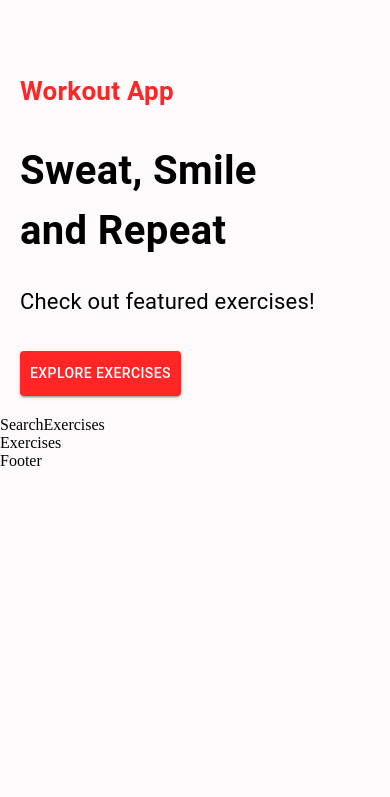
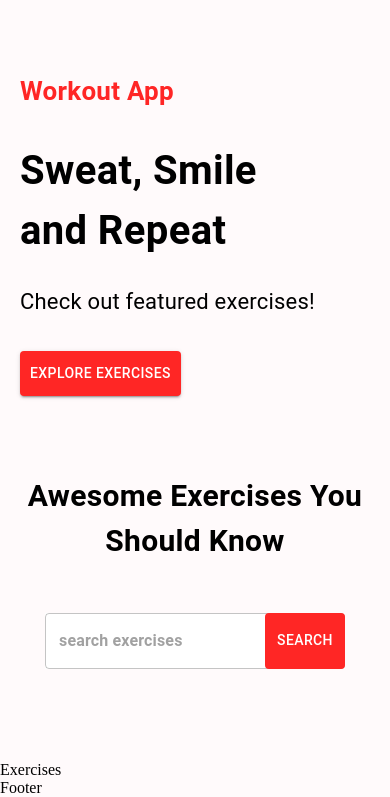
Before and after one commit to maddc0de/exercise-trove, a React app in the folder frontend/: page / in a window 390 px wide. Shown: the part 90-887 px from the top of the page. Before the commit the page ends 844 px from the top, so only its background shows below. Built offline with nearby package versions, Linux system fonts and the light colour scheme.

Commit message:
add styling to SearchExercises component  and use additional style property, sx, from material ui to make it responsive to smaller and larger devices

```diff
--- a/frontend/src/app/App.css
+++ b/frontend/src/app/App.css
@@ -82,11 +82,6 @@ body {
   transform: scale(1.1, 1.1);
 }
 
-.search-btn:hover {
-  color: #FF2625 !important;
-  border: 1px solid #FF2625 !important;
-}
-
 .exercise-video {
   display: flex;
   flex-direction: column;
@@ -112,10 +107,6 @@ body {
     position: static !important;
   }
 
-  .hero-banner-img {
-    display: none;
-  }
-
   .exercise-card {
     width: 320px;
   }
--- a/frontend/src/components/banner/Banner.js
+++ b/frontend/src/components/banner/Banner.js
@@ -1,5 +1,5 @@
 import React from 'react'
-import { Box, Stack, Typography, Button } from '@mui/material';
+import { Box, Typography, Button } from '@mui/material';
 import BannerImage from '../../assets/images/banner.png'
 import './Banner.css';
 
--- a/frontend/src/components/searchExercises/SearchExercises.css
+++ b/frontend/src/components/searchExercises/SearchExercises.css
@@ -0,0 +1,4 @@
+.search-btn:hover {
+  color: #FF2625 !important;
+  border: 1px solid #FF2625 !important;
+}
--- a/frontend/src/components/searchExercises/SearchExercises.js
+++ b/frontend/src/components/searchExercises/SearchExercises.js
@@ -1,9 +1,42 @@
-import React from 'react'
+import React, { useEffect, useState } from 'react';
+import { Box, Button, Stack, TextField, Typography } from '@mui/material';
 import './SearchExercises.css';
 
 const SearchExercises = () => {
   return (
-    <div>SearchExercises</div>
+    <Stack alignItems="center" mt="37px" justifyContent="center" p="20px">
+      <Typography fontWeight="700" sx={{fontSize: { lg: '44px', xs: '30px' }}} mb="50px" textAlign="center">
+        Awesome Exercises You <br />
+        Should Know
+      </Typography>
+      <Box position="relative" mb="72px">
+        <TextField
+          sx={{
+            input: { fontWeight: '700', border: 'none', borderRadius: '4px'},
+            width: { lg: '800px', xs: '300px'},
+            backgroundColor: '#fff'
+          }}
+          type="text"
+          placeholder="search exercises"
+          height="76px"
+          value=""
+          onChange={(e) => {}}
+        />
+        <Button className="search-btn"
+          sx={{
+            bgcolor: '#FF2625',
+            color: '#fff',
+            width: { lg: '175px', xs: '80px'},
+            fontSize: { lg: '20px', xs: '14px'},
+            height: '56px',
+            position: 'absolute',
+            right: '0'
+          }}
+        >
+          Search
+        </Button>
+      </Box>
+    </Stack>
   )
 }
 
```
